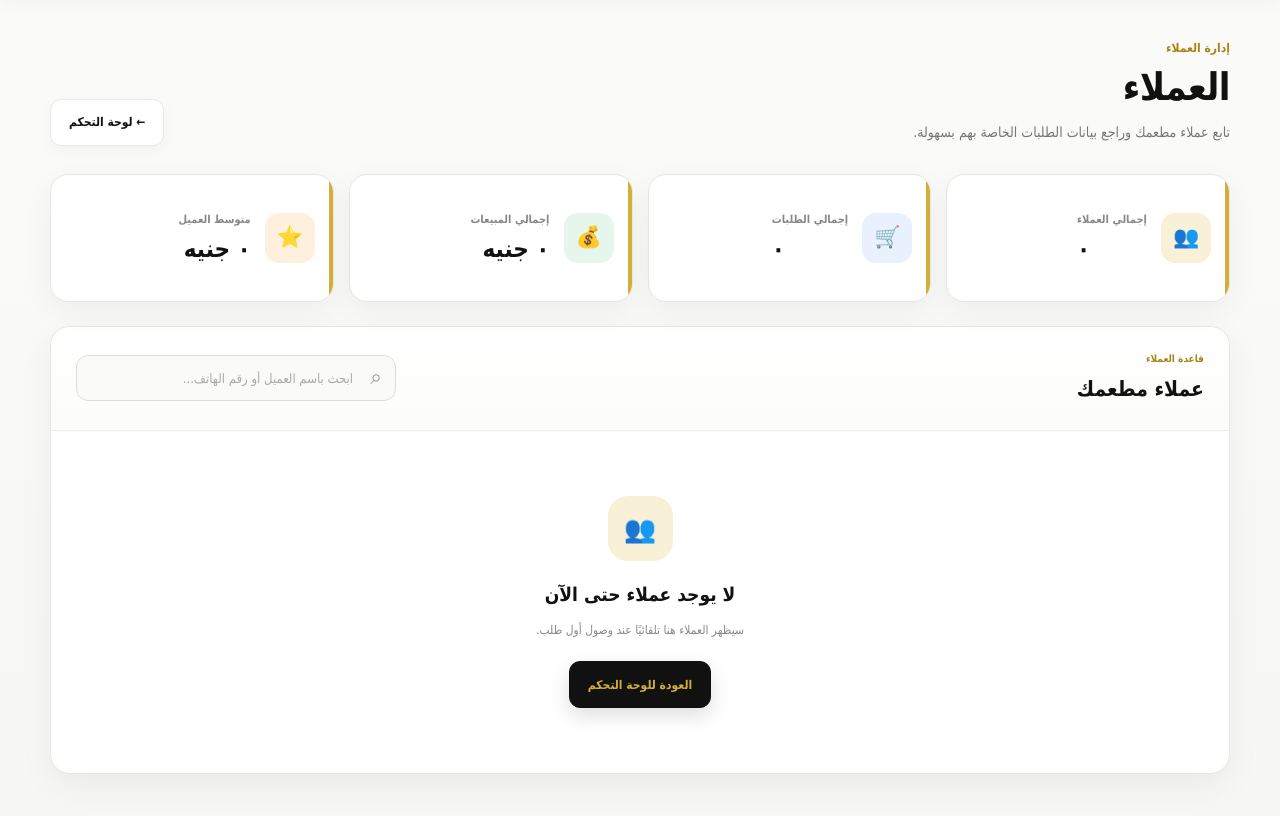
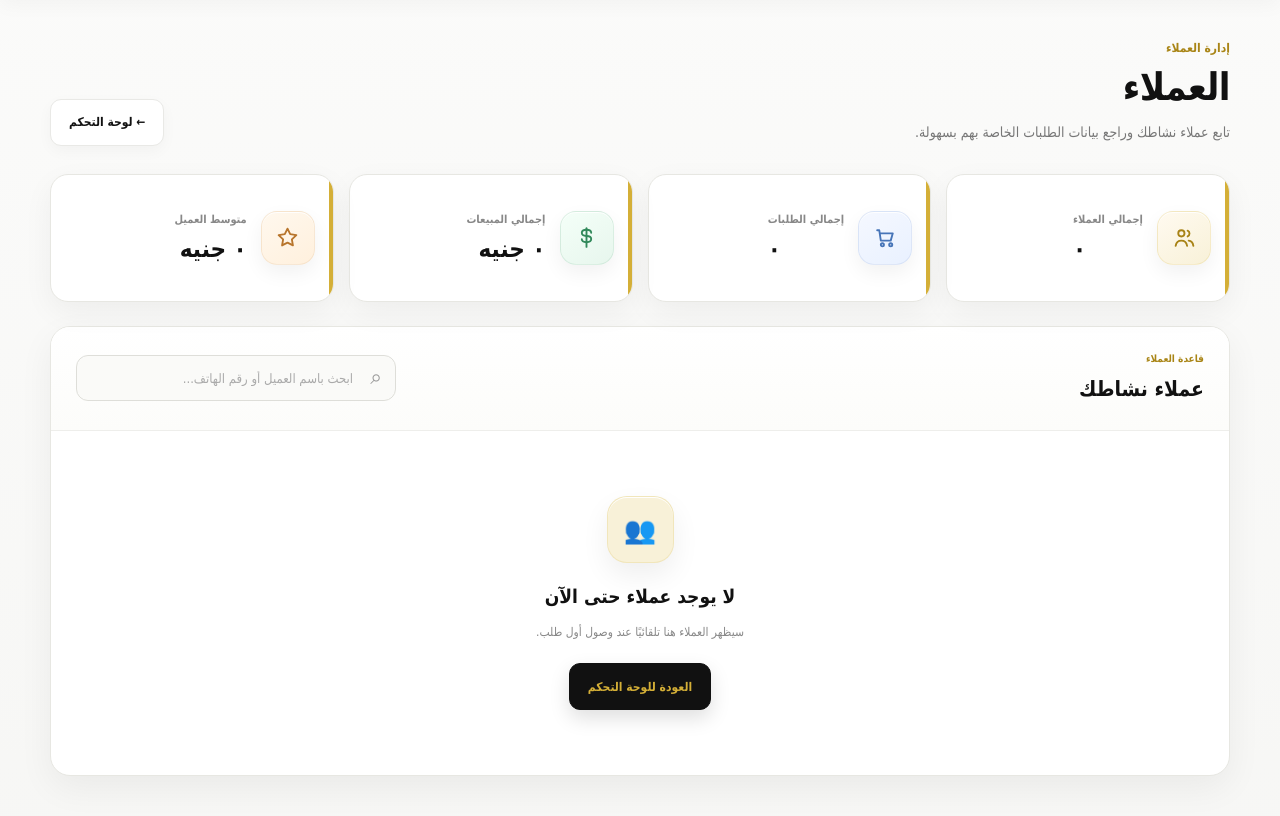
Before and after one commit to mh3660841-max/MenuSmart, a Flask app: template templates/customers.html in a window 1280 px wide. Shown: the part 73-889 px from the top of the page. Run offline with Flask 3, Linux system fonts and the light colour scheme; the template is opened without the code that fills it, so the values that code supplies are empty.

Commit message:
Improve customer summary icons

```diff
--- a/templates/customers.html
+++ b/templates/customers.html
@@ -19,7 +19,7 @@
 
     <meta
         name="description"
-        content="إدارة عملاء المطعم في Menu Smart."
+        content="إدارة عملاء النشاط في Menu Smart."
     >
 
     <link
@@ -174,8 +174,8 @@
         }
 
         .customer-summary-icon {
-            width: 50px;
-            height: 50px;
+            width: 52px;
+            height: 52px;
 
             display: flex;
             align-items: center;
@@ -183,27 +183,134 @@
 
             flex-shrink: 0;
 
-            border-radius: 14px;
-
-            background: #f8f1d8;
-
-            font-size: 21px;
+            border-radius: 16px;
+
+            background:
+                linear-gradient(
+                    145deg,
+                    #fffaf0 0%,
+                    #f8f1d8 100%
+                );
+
+            border: 1px solid rgba(212,175,55,.18);
+
+            box-shadow:
+                0 8px 20px rgba(0,0,0,.055),
+                inset 0 1px 0 rgba(255,255,255,.9);
+
+            color: #a88316;
+
+            transition:
+                transform .2s ease,
+                box-shadow .2s ease;
+        }
+
+        .customer-summary-icon svg {
+            width: 25px;
+            height: 25px;
+
+            display: block;
+
+            fill: none;
+            stroke: currentColor;
+
+            stroke-width: 1.8;
+            stroke-linecap: round;
+            stroke-linejoin: round;
+        }
+
+        .customer-summary-card:hover
+        .customer-summary-icon {
+            transform: translateY(-3px);
+
+            box-shadow:
+                0 12px 26px rgba(0,0,0,.09),
+                0 0 0 4px rgba(212,175,55,.08);
         }
 
         .customer-summary-card:nth-child(2)
         .customer-summary-icon {
-            background: #e9f1ff;
+            background:
+                linear-gradient(
+                    145deg,
+                    #f5f8ff 0%,
+                    #e9f1ff 100%
+                );
+
+            border-color: rgba(74,119,190,.12);
+            color: #4775b8;
         }
 
         .customer-summary-card:nth-child(3)
         .customer-summary-icon {
-            background: #e7f6ed;
+            background:
+                linear-gradient(
+                    145deg,
+                    #f4fff8 0%,
+                    #e7f6ed 100%
+                );
+
+            border-color: rgba(52,143,91,.12);
+            color: #32895b;
         }
 
         .customer-summary-card:nth-child(4)
         .customer-summary-icon {
-            background: #fff0dd;
-        }
+            background:
+                linear-gradient(
+                    145deg,
+                    #fff8ee 0%,
+                    #fff0dd 100%
+                );
+
+            border-color: rgba(190,126,48,.12);
+            color: #b8752c;
+        }
+
+        .customers-empty-icon,
+        #customersEmpty .empty-menu-icon {
+            width: 70px;
+            height: 70px;
+
+            display: flex;
+            align-items: center;
+            justify-content: center;
+
+            margin: 0 auto 18px;
+
+            border-radius: 22px;
+
+            background:
+                linear-gradient(
+                    145deg,
+                    #fffaf0 0%,
+                    #f8f1d8 100%
+                );
+
+            border: 1px solid rgba(212,175,55,.18);
+
+            box-shadow:
+                0 12px 28px rgba(0,0,0,.065),
+                inset 0 1px 0 rgba(255,255,255,.95);
+
+            color: #a88316;
+        }
+
+        .customers-empty-icon svg,
+        #customersEmpty .empty-menu-icon svg {
+            width: 32px;
+            height: 32px;
+
+            display: block;
+
+            fill: none;
+            stroke: currentColor;
+
+            stroke-width: 1.7;
+            stroke-linecap: round;
+            stroke-linejoin: round;
+        }
+
 
         .customer-summary-content {
             min-width: 0;
@@ -1047,7 +1154,7 @@
                     </h1>
 
                     <p>
-                        تابع عملاء مطعمك وراجع بيانات الطلبات
+                        تابع عملاء نشاطك وراجع بيانات الطلبات
                         الخاصة بهم بسهولة.
                     </p>
 
@@ -1074,7 +1181,7 @@
                 <div class="customer-summary-card">
 
                     <div class="customer-summary-icon">
-                        👥
+                        <svg viewBox="0 0 24 24" aria-hidden="true"><circle cx="9" cy="8" r="3"></circle><path d="M3.5 20c.6-3.3 2.4-5 5.5-5s4.9 1.7 5.5 5"></path><path d="M15 5.5a3 3 0 0 1 0 5.5"></path><path d="M16 15c2.5.3 4.1 1.9 4.5 5"></path></svg>
                     </div>
 
                     <div class="customer-summary-content">
@@ -1095,7 +1202,7 @@
                 <div class="customer-summary-card">
 
                     <div class="customer-summary-icon">
-                        🛒
+                        <svg viewBox="0 0 24 24" aria-hidden="true"><path d="M4 5h2l1.5 10h9.5l2-7H7"></path><circle cx="9" cy="19" r="1.5"></circle><circle cx="17" cy="19" r="1.5"></circle></svg>
                     </div>
 
                     <div class="customer-summary-content">
@@ -1116,7 +1223,7 @@
                 <div class="customer-summary-card">
 
                     <div class="customer-summary-icon">
-                        💰
+                        <svg viewBox="0 0 24 24" aria-hidden="true"><path d="M12 3v18"></path><path d="M16.5 7.5c0-1.7-1.8-3-4.5-3s-4.5 1.3-4.5 3 1.8 3 4.5 3 4.5 1.3 4.5 3-1.8 3-4.5 3-4.5-1.3-4.5-3"></path></svg>
                     </div>
 
                     <div class="customer-summary-content">
@@ -1137,7 +1244,7 @@
                 <div class="customer-summary-card">
 
                     <div class="customer-summary-icon">
-                        ⭐
+                        <svg viewBox="0 0 24 24" aria-hidden="true"><path d="M12 3.5l2.6 5.3 5.9.9-4.3 4.1 1 5.8-5.2-2.7-5.2 2.7 1-5.8-4.3-4.1 5.9-.9L12 3.5z"></path></svg>
                     </div>
 
                     <div class="customer-summary-content">
@@ -1176,7 +1283,7 @@
                         </span>
 
                         <h2>
-                            عملاء مطعمك
+                            عملاء نشاطك
                         </h2>
 
                     </div>
@@ -1297,7 +1404,7 @@
                                                     {% else %}
 
                                                         <small>
-                                                            عميل المطعم
+                                                            عميل النشاط
                                                         </small>
 
                                                     {% endif %}
```
